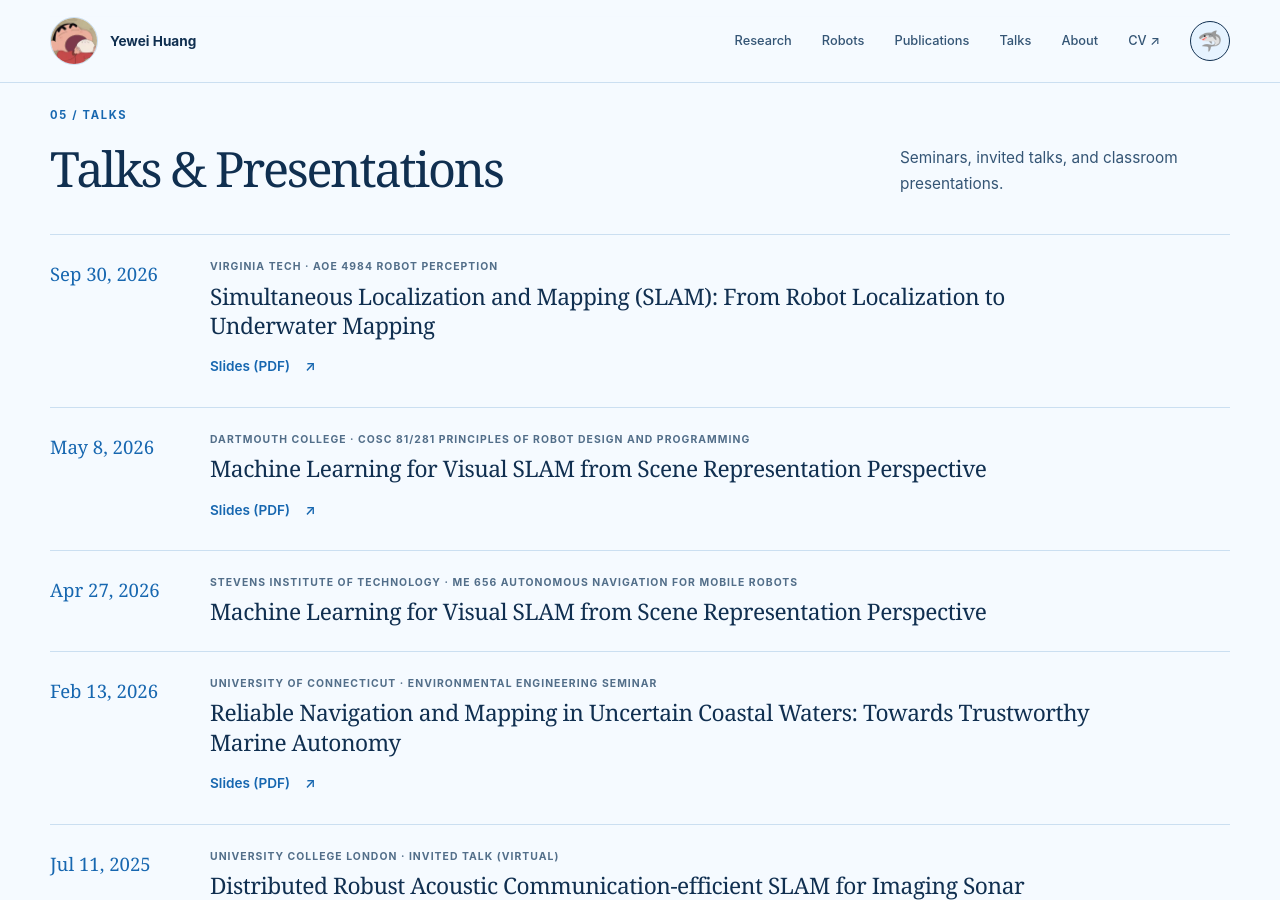
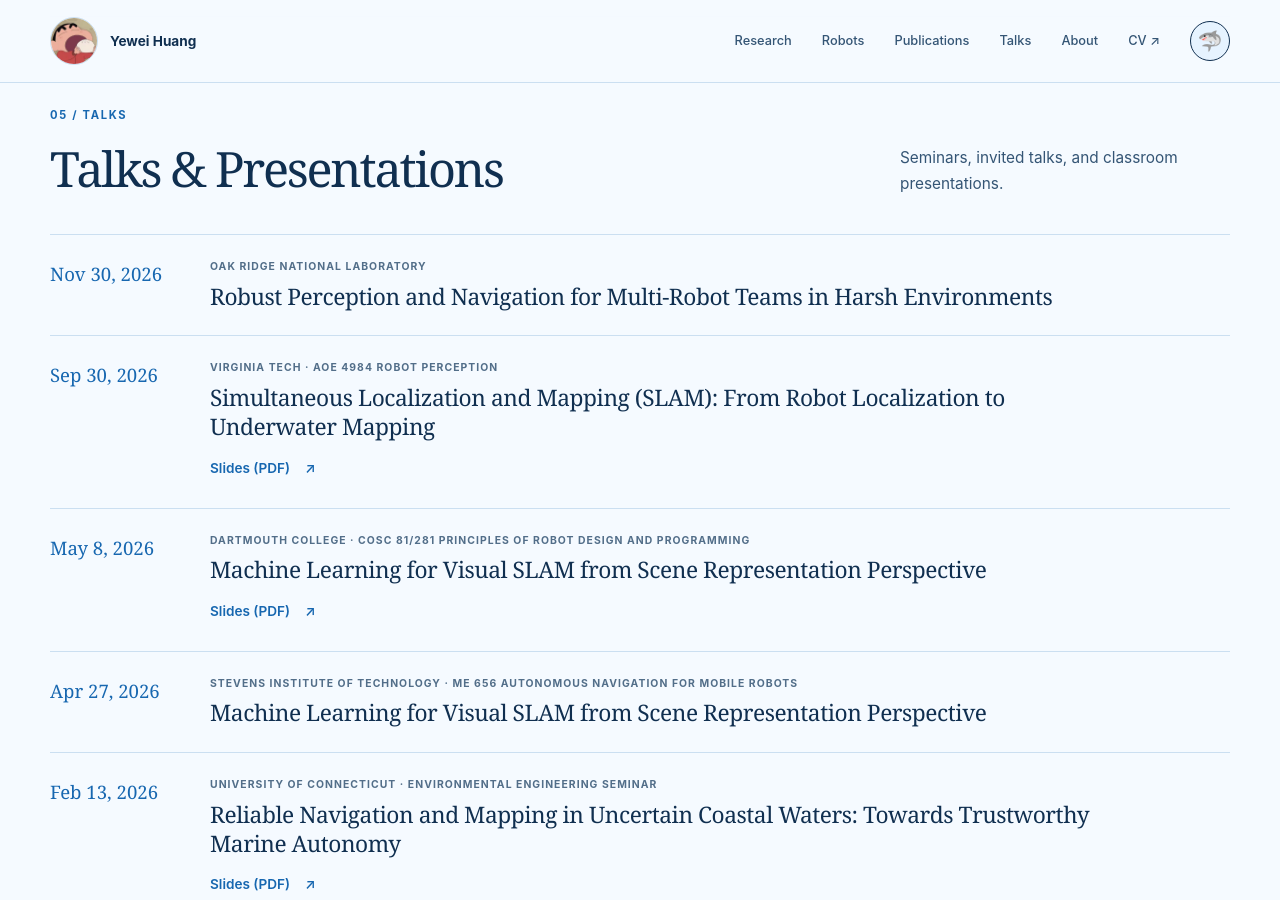
Before and after one commit to yeweihuang/yeweihuang.github.io, a Jekyll site: the page built from index.md, in a window 1280 px wide and 900 px high, scrolled down 4975 px. Built offline with Jekyll 4.4.1, drawn with Linux system fonts in a browser that asks for light colours.

Commit message:
Add Oak Ridge National Laboratory talk

```diff
--- a/index.md
+++ b/index.md
@@ -103,6 +103,7 @@ image: /assets/images/web/pinkboat-hero.jpg
 <section id="talks" class="talks-section section wrap" aria-labelledby="talks-title">
   <div class="section-heading"><div><p class="section-number">05 / TALKS</p><h2 id="talks-title">Talks &amp; Presentations</h2></div><p>Seminars, invited talks, and classroom presentations.</p></div>
   <ol class="talks-list">
+    <li><time datetime="2026-11-30">Nov 30, 2026</time><div><p class="eyebrow">Oak Ridge National Laboratory</p><h3>Robust Perception and Navigation for Multi-Robot Teams in Harsh Environments</h3></div></li>
     <li><time datetime="2026-09-30">Sep 30, 2026</time><div><p class="eyebrow">Virginia Tech · AOE 4984 Robot Perception</p><h3>Simultaneous Localization and Mapping (SLAM): From Robot Localization to Underwater Mapping</h3><a class="text-link talk-slides" href="{{ '/assets/slides/AOE4984_SLAM_Marine_SLAM.pdf' | relative_url }}" type="application/pdf" aria-label="Slides for the Virginia Tech talk, September 30, 2026 (PDF)">Slides (PDF) <span aria-hidden="true">↗</span></a></div></li>
     <li><time datetime="2026-05-08">May 8, 2026</time><div><p class="eyebrow">Dartmouth College · COSC 81/281 Principles of Robot Design and Programming</p><h3>Machine Learning for Visual SLAM from Scene Representation Perspective</h3><a class="text-link talk-slides" href="{{ '/assets/slides/COSC_81_281.pdf' | relative_url }}" type="application/pdf" aria-label="Slides for the Dartmouth talk, May 8, 2026 (PDF)">Slides (PDF) <span aria-hidden="true">↗</span></a></div></li>
     <li><time datetime="2026-04-27">Apr 27, 2026</time><div><p class="eyebrow">Stevens Institute of Technology · ME 656 Autonomous Navigation for Mobile Robots</p><h3>Machine Learning for Visual SLAM from Scene Representation Perspective</h3></div></li>
```
